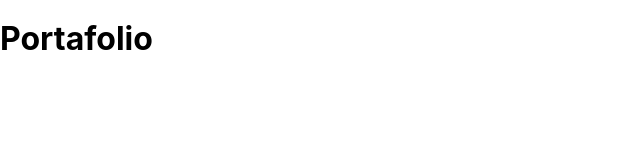
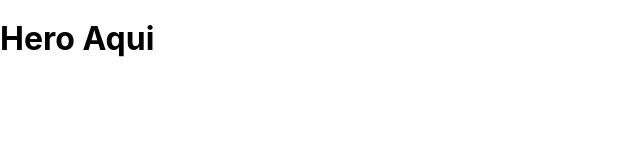
Before and after one commit to FTH-EGC/Portafolio, a React (Create React App) app: page / in a window 1280 px wide. Shown: the top 160 px of the page, without its empty margins (0-640 px from the left). Built offline with nearby package versions, Linux system fonts and the light colour scheme.

Commit message:
Agregando componente de Hero y agregandolo al componente principal

```diff
--- a/src/App.js
+++ b/src/App.js
@@ -1,9 +1,13 @@
-import React from 'react'
-
+import React, {Fragment} from 'react'
+import Hero from './components/Hero';
 
 function App() {
   return (
-    <h1>Portafolio</h1>
+    <Fragment>
+
+    <Hero />
+
+    </Fragment>
   );
 }
 
--- /dev/null
+++ b/src/components/Hero.js
@@ -0,0 +1,11 @@
+import React from 'react';
+
+
+const Hero = () => {
+    return (
+        <h1>Hero Aqui</h1>
+
+     );
+}
+
+export default Hero;
```
Also changed, not shown: 1 other file (tests, documents, lock files or other folders).
